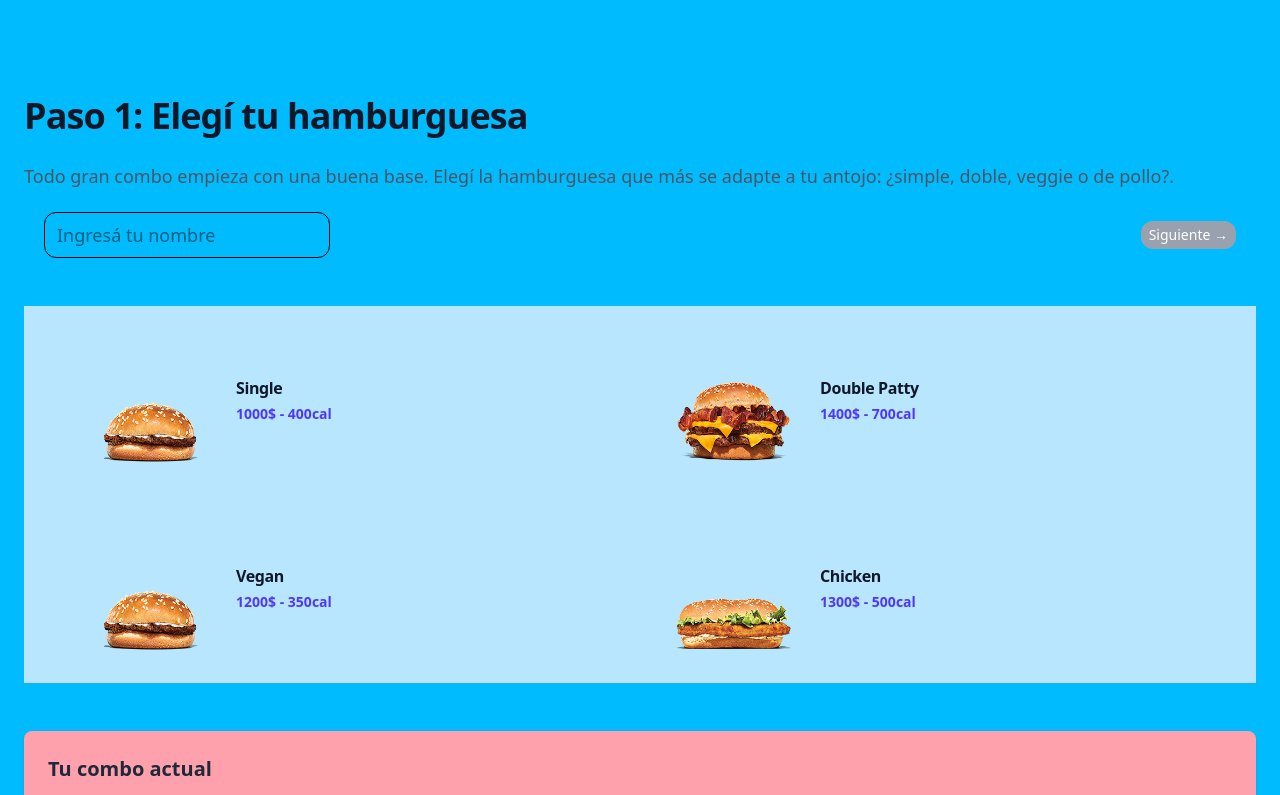
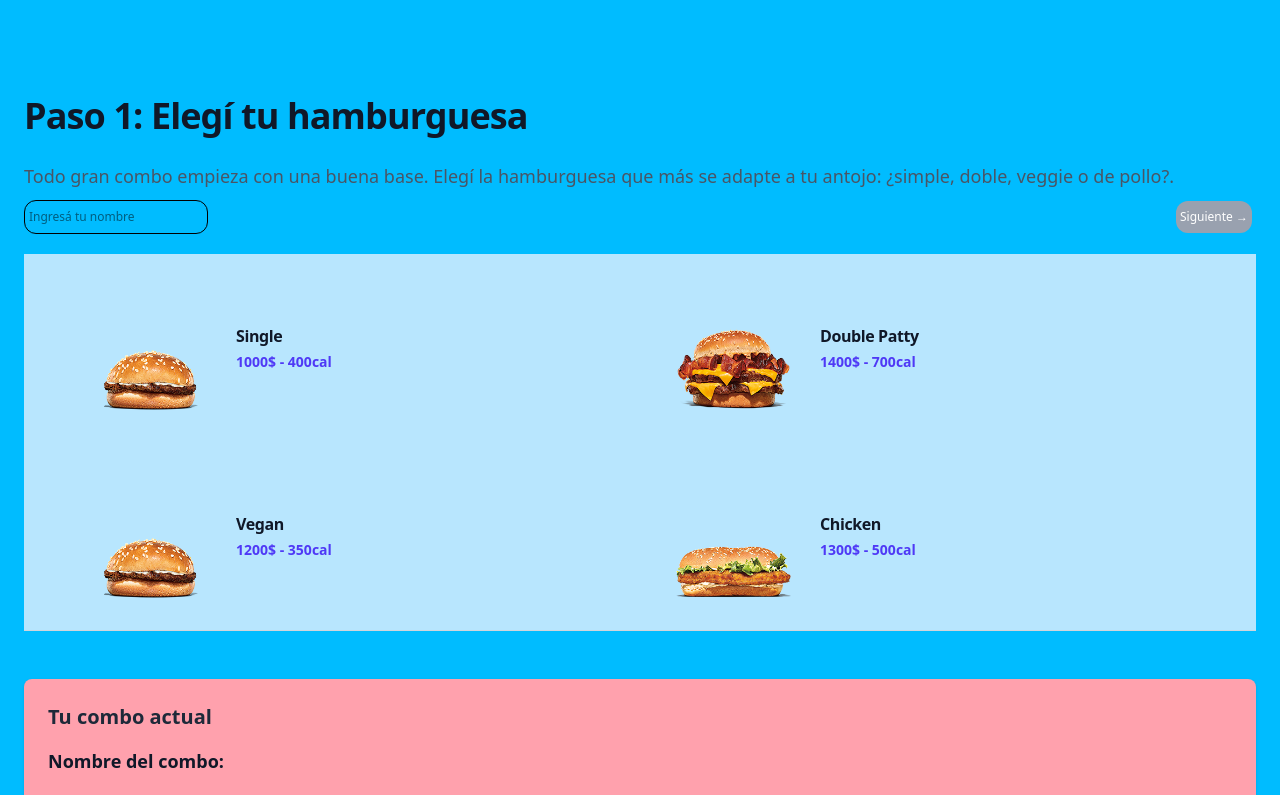
Before and after one commit to walter-castillo/AppArmatuCombo, a Next.js app: page /bases in a window 1280 px wide. Shown: the top 795 px of the page. Built offline with nearby package versions, Linux system fonts and the light colour scheme.

Commit message:
alineado  y agregue nuemro a cantidad en imagenes

```diff
--- a/app/bases/page.jsx
+++ b/app/bases/page.jsx
@@ -16,11 +16,11 @@ const Page = () => {
         </p>
       </div>
       {/* <div className="m-2 flex justify-end lg:px-22"> */}
-      <div className="m-5 flex justify-between items-center max-w-7xl ">
+      <div className="my-2 flex justify-between items-center max-w-7xl ">
         <NombreInput />
         <Next url={"/ingredientes"} />
       </div>
-      <div className="grid max-w-7xl gap-20 px-6 lg:px-8 mt-12 bg-sky-200">
+      <div className="grid max-w-7xl gap-20 px-6 lg:px-8 mt-5 bg-sky-200">
         <Bases />
       </div>
       <ComboPreview />
--- a/app/bebidas/page.jsx
+++ b/app/bebidas/page.jsx
@@ -3,7 +3,6 @@ import ComboPreview from "@/components/ComboPreview";
 import Drinks from "@/components/Drinks";
 import FinalizarButton from "@/components/FinalizarButton";
 import NewCombo from "@/components/NewCombo";
-import Link from "next/link";
 
 const page = () => {
   return (
@@ -18,7 +17,7 @@ const page = () => {
         </p>
       </div>
 
-      <div className="m-5 flex justify-between">
+      <div className="m-4 flex justify-between">
         <Back url={"/ingredientes"} />
         {/* <NewCombo /> */}
         <FinalizarButton />
--- a/components/Back.jsx
+++ b/components/Back.jsx
@@ -8,12 +8,9 @@ const Back = ({url}) => {
 
     const pathName = usePathname();
   return (
-    <Link
-      href={url ? url : pathName}
-      passHref
-    >
+    <Link href={url ? url : pathName} passHref>
       <span
-        className="px-4 py-2 text-xs md:px-6 md:py-2 md:text-sm font-medium text-gray-700 bg-gray-100 rounded-xl hover:bg-gray-200 transition cursor-pointer inline-block"
+        className="px-4 py-1  mr-1 text-sm font-medium text-gray-700 bg-gray-100 rounded-xl hover:bg-gray-200 transition cursor-pointer inline-block"
         onClick={() => console.log("Volver al paso anterior", pathName)}
       >
         ← Atrás
--- a/components/ComboPreview.jsx
+++ b/components/ComboPreview.jsx
@@ -4,7 +4,6 @@ import { useSelector } from "react-redux";
 
 const ComboPreview = () => {
 const comboSeleccionado = useSelector((state) => state.combo.selectedCombo);
-console.log(comboSeleccionado.drinks);
   return (
     <>
       <div className="w-full border-t border-gray-300 "></div>
--- a/components/Drinks.jsx
+++ b/components/Drinks.jsx
@@ -1,7 +1,7 @@
 'use client';
 import { restarBebidas, seleccionarDrinks } from '@/store/slices/comboSlice';
 import { useDispatch, useSelector } from 'react-redux';
-import Quitar from './Quitar';
+import Quitar from '@/components/Quitar';
 
 const Drinks = () => {
   const drinks = useSelector((state) => state.combo.drinks);
@@ -38,7 +38,8 @@ const Drinks = () => {
                   {drink.price}$ - {drink.cal}cal
                 </p>
                 {yaSeleccionado && (
-                  <Quitar onClick={() =>handleRemove(drink)} />
+                  <Quitar onClick={() =>handleRemove(drink)} cant={yaSeleccionado.cant} />
+
                 )}
               </div>
             </div>
--- a/components/FinalizarButton.jsx
+++ b/components/FinalizarButton.jsx
@@ -51,7 +51,7 @@ const FinalizarButton = () => {
   return (
     <button
       onClick={generarPDF}
-      className="px-4 py-1  mr-1 text-sm font-medium text-white bg-green-600 rounded-xl hover:bg-green-700 transition"
+      className="px-4 py-1  mr-1 text-sm font-medium text-white bg-green-600 rounded-xl hover:bg-green-700 transition  cursor-pointer i"
     >
       Finalizar
     </button>
--- a/components/Ingredients.jsx
+++ b/components/Ingredients.jsx
@@ -45,7 +45,10 @@ const Ingredients = () => {
                   </p>
 
                   {yaSeleccionado && (
-                    <Quitar onClick={() => handleRemove(ingredient)} />
+                    <Quitar
+                      onClick={() => handleRemove(ingredient)}
+                      cant={yaSeleccionado.cant}
+                    />
                   )}
                 </div>
               </div>
--- a/components/Next.jsx
+++ b/components/Next.jsx
@@ -9,10 +9,10 @@ const Next = ({ url }) => {
 
   const selectedCombo = useSelector((state) => state.combo.selectedCombo);
 
-  return (!selectedCombo.base || !selectedCombo.name) ? (
+  return !selectedCombo.base || !selectedCombo.name ? (
     <button
       disabled
-      className="px-2 py-2 text-xs font-medium text-white bg-gray-400 rounded-xl cursor-not-allowed mx-2 md:mx-0 md:px-2 md:py-1 md:text-sm"
+      className="px-1 mx-1 py-2 text-xs whitespace-nowrap text-white bg-gray-400 rounded-xl cursor-not-allowed"
     >
       Siguiente →
     </button>
@@ -20,7 +20,7 @@ const Next = ({ url }) => {
     <Link
       href={url || pathName}
       onClick={() => console.log("Ir al paso siguiente", pathName)}
-      className="px-2 py-2 text-xs font-medium text-white bg-yellow-500 rounded-xl hover:bg-yellow-600 transition mx-2 md:mx-0 md:px-2 md:py-1 md:text-sm"
+      className="px-1 py-2 text-xs whitespace-nowrap text-white bg-yellow-500 rounded-xl hover:bg-yellow-600 transition  cursor-pointer"
     >
       Siguiente →
     </Link>
--- a/components/NombreInput.jsx
+++ b/components/NombreInput.jsx
@@ -19,7 +19,7 @@ const NombreInput = () => {
         placeholder="Ingresá tu nombre"
         value={nombre}
         onChange={(e) => changeName(e.target.value)}
-        className="px-3 py-2 border rounded-xl focus:outline-none focus:ring-2 focus:ring-lime-400 w-full max-w-xs text-base sm:max-w-md sm:text-lg"
+        className="px-1 py-2 text-xs border rounded-xl focus:outline-none focus:ring-2 focus:ring-lime-400"
       />
     </div>
   );
--- a/components/Quitar.jsx
+++ b/components/Quitar.jsx
@@ -1,13 +1,18 @@
 "use client";
 
-const Quitar = ({ onClick }) => {
+const Quitar = ({ onClick, cant }) => {
   return (
-    <button
-      onClick={onClick}
-      className="mt-2 px-3 py-1 text-xs bg-red-100 text-red-700 rounded-md hover:bg-red-200 transition"
-    >
-      - Quitar
-    </button>
+    <div className="flex">
+      <button
+        onClick={onClick}
+        className="px-3 py-1 text-xs whitespace-nowrap  bg-red-100 text-red-700 rounded-md hover:bg-red-200 transition  cursor-pointer"
+      >
+        - Quitar
+      </button>
+      <p className="text-red-600 text-[14px] mx-2 whitespace-nowrap ">
+        {cant}-U
+      </p>
+    </div>
   );
 };
 
```
